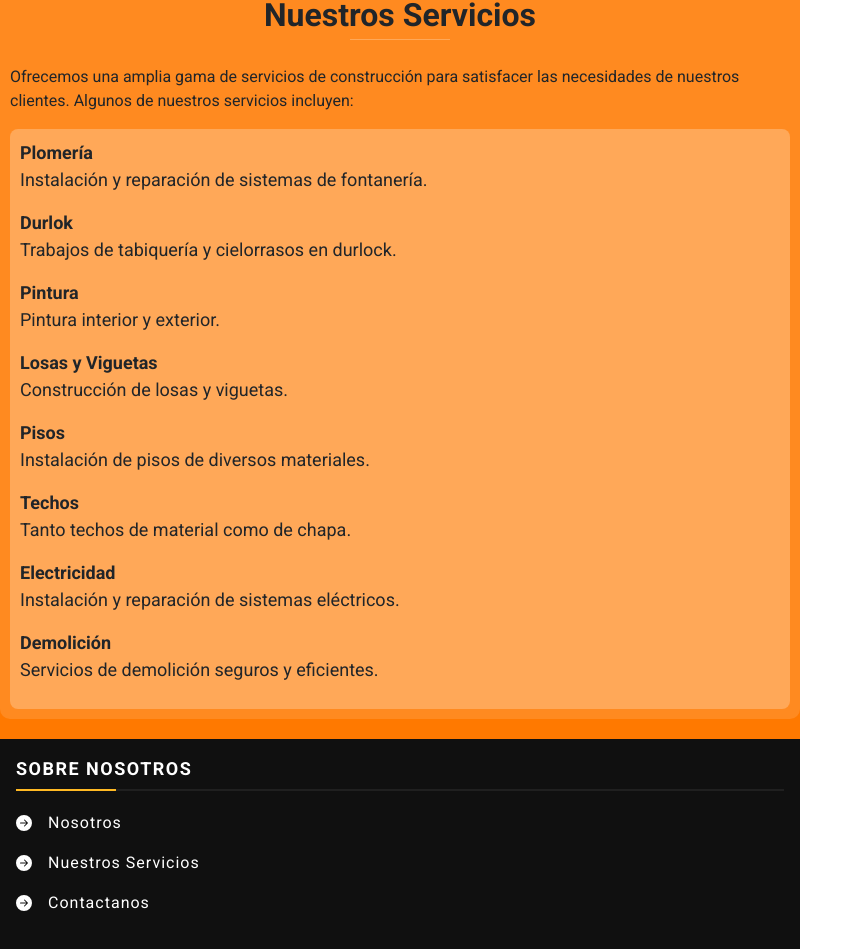
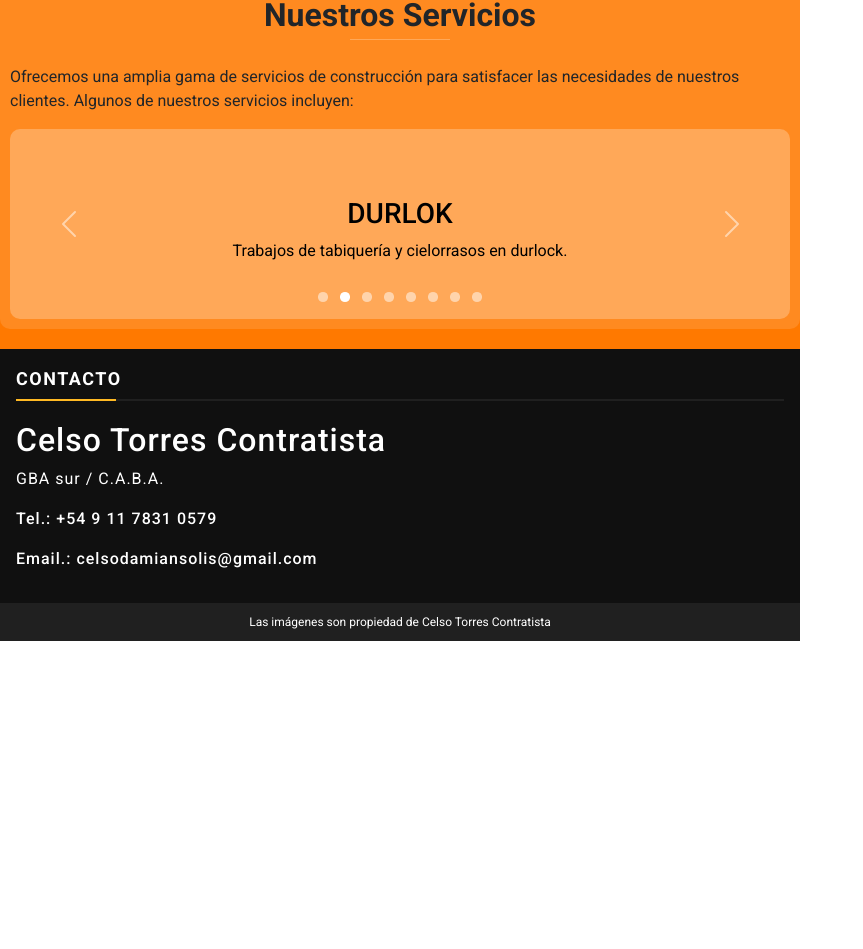
Before and after one commit to DanielQuijano1/celso-constratista, a React (Vite) app: page / in a window 1280 px wide. Shown: the part 1848-2797 px from the top of the page, without its empty margins (0-863 px from the left). After the commit the page ends 2505 px from the top, so only its background shows below. Built offline with nearby package versions, Linux system fonts and the light colour scheme.

Commit message:
end dotted

```diff
--- a/src/App.css
+++ b/src/App.css
@@ -564,10 +564,82 @@
 
 }
 
-.gapGaleria{
+.gapGaleria {
   gap: 20px;
 }
 
-.brightness{
+.brightness {
   filter: brightness(1.1);
 }
+
+.imgCarruselServicios {
+  width: 100%;
+  height: 190px;
+  background-color: var(--colorPrimario2);
+  display: flex;
+  place-content: center;
+  border-radius: 10px;
+  z-index: 1;
+}
+
+.tituloServicios {
+  color: #000;
+  z-index: 1;
+  text-transform: uppercase;
+}
+
+.textoServicios {
+  color: #000;
+  z-index: 1;
+}
+
+.zindex1 {
+  z-index: 1;
+}
+
+.carousel-indicators li {
+  border-top: unset;
+  width: 10px;
+  border-bottom: unset;
+  border: 1px solid transparent;
+  border-left-width: 0;
+  border-right-width: 0;
+  border-radius: 10px;
+  height: 10px;
+  width: 10px;
+}
+
+.carousel-indicators .active {
+  border-top: unset;
+  border-bottom: unset;
+  border: 1px solid transparent;
+  border-left-width: 0;
+  border-right-width: 0;
+  border-radius: 10px;
+  height: 10px;
+  width: 10px;
+}
+
+
+.carousel-indicators:only-child {
+  border-top: unset;
+  border-bottom: unset;
+  border: 1px solid transparent;
+  border-left-width: 0;
+  border-right-width: 0;
+  border-radius: 10px;
+  height: 10px;
+  width: 10px;
+}
+
+.carousel-indicators [data-bs-target] {
+  border-top: unset;
+  width: 10px;
+  border-bottom: unset;
+  border: 1px solid transparent;
+  border-left-width: 0;
+  border-right-width: 0;
+  border-radius: 10px;
+  height: 10px;
+  margin: 0px 6px;
+}
--- a/src/assets/Footer/Footer.jsx
+++ b/src/assets/Footer/Footer.jsx
@@ -6,7 +6,25 @@ function Footer() {
 
             <div className="box_container_footer">
 
-                <div className="marginBottom1em">
+                <h3 className='footer_title'>CONTACTO</h3>
+                <h2> Celso Torres Contratista</h2>
+                <p> GBA sur / C.A.B.A.</p>
+                <p><a href="https://wa.me/+5491178310579" target="blank" className="colorBlanco"> Tel.: +54 9 11 7831 0579</a></p>
+                <p><a href="mailto:celsodamiansolis@gmail.com" target="blank" className="colorBlanco">Email.: celsodamiansolis@gmail.com</a> </p>
+
+            </div>
+
+            <p className="footer_text_image">Las imágenes son propiedad de Celso Torres Contratista</p>
+
+        </>
+    )
+}
+
+export default Footer;
+
+/*
+
+<div className="marginBottom1em">
                     <h3 className='footer_title'>SOBRE NOSOTROS</h3>
                     <p>
                         <svg xmlns="http://www.w3.org/2000/svg" width="16" height="16" fill="currentColor" class="bi bi-arrow-right-circle-fill espaciado1remLeft" viewBox="0 0 16 16">
@@ -25,18 +43,4 @@ function Footer() {
                         Contactanos </p>
                 </div>
 
-                <h3 className='footer_title'>CONTACTO</h3>
-                <h2> Celso Torres Contratista</h2>
-                <p> GBA sur / C.A.B.A.</p>
-                <p><a href="https://wa.me/+5491178310579" target="blank" className="colorBlanco"> Tel.: +54 9 11 7831 0579</a></p>
-                <p><a href="mailto:celsodamiansolis@gmail.com" target="blank" className="colorBlanco">Email.: celsodamiansolis@gmail.com</a> </p>
-
-            </div>
-
-            <p className="footer_text_image">Las imágenes son propiedad de Celso Torres Contratista</p>
-
-        </>
-    )
-}
-
-export default Footer;
+                */
--- a/src/assets/Main/Servicios/Servicios.jsx
+++ b/src/assets/Main/Servicios/Servicios.jsx
@@ -1,3 +1,6 @@
+
+import Carousel from 'react-bootstrap/Carousel';
+
 import "./../../../App.css"
 
 function Servicios() {
@@ -17,15 +20,57 @@ function Servicios() {
                 <h2 className="servicios_title">Nuestros Servicios</h2>
                 <p>Ofrecemos una amplia gama de servicios de construcción para satisfacer las necesidades de nuestros clientes. Algunos de nuestros servicios incluyen: </p>
 
-                <div className="servicos_container">
-                    <p className="service"> <strong>Plomería</strong> <br/> Instalación y reparación de sistemas de fontanería.</p>
-                    <p className="service"> <strong>Durlok</strong> <br/> Trabajos de tabiquería y cielorrasos en durlock.</p>
-                    <p className="service"> <strong>Pintura</strong> <br/> Pintura interior y exterior.</p>
-                    <p className="service"> <strong>Losas y Viguetas</strong> <br/> Construcción de losas y viguetas.</p>
-                    <p className="service"> <strong>Pisos</strong> <br/> Instalación de pisos de diversos materiales.</p>
-                    <p className="service"> <strong>Techos</strong> <br/> Tanto techos de material como de chapa.</p>
-                    <p className="service"> <strong>Electricidad</strong> <br/> Instalación y reparación de sistemas eléctricos.</p>
-                    <p className="service"> <strong>Demolición</strong> <br/> Servicios de demolición seguros y eficientes.</p>
+                <div className="zindex1">
+                    <Carousel fade indicatorLabels={["btn1", "btn2", "btn3", "btn4", "btn5", "btn6", "btn7", "btn8" ]} >
+                        <Carousel.Item interval={3000} className="imgCarruselServicios">
+                            <Carousel.Caption interval={3000} text="plomeria" >
+                                <h3 className='tituloServicios'>Plomería</h3>
+                                <p className='textoServicios'>Instalación y reparación de sistemas de fontanería.</p>
+                            </Carousel.Caption>
+                        </Carousel.Item>
+                        <Carousel.Item interval={3000} className="imgCarruselServicios">
+                            <Carousel.Caption interval={3000}>
+                                <h3 className='tituloServicios'>Durlok</h3>
+                                <p className='textoServicios'>Trabajos de tabiquería y cielorrasos en durlock.</p>
+                            </Carousel.Caption>
+                        </Carousel.Item>
+                        <Carousel.Item interval={3000} className="imgCarruselServicios">
+                            <Carousel.Caption interval={3000}>
+                                <h3 className='tituloServicios'>Pintura</h3>
+                                <p className='textoServicios'>Pintura interior y exterior.</p>
+                            </Carousel.Caption>
+                        </Carousel.Item>
+                        <Carousel.Item interval={3000} className="imgCarruselServicios">
+                            <Carousel.Caption >
+                                <h3 className='tituloServicios'>Losas y Viguetas</h3>
+                                <p className='textoServicios'>Construcción de losas y viguetas.</p>
+                            </Carousel.Caption>
+                        </Carousel.Item>
+                        <Carousel.Item interval={3000} className="imgCarruselServicios">
+                            <Carousel.Caption >
+                                <h3 className='tituloServicios'>Pisos</h3>
+                                <p className='textoServicios'>Instalación de pisos de diversos materiales.</p>
+                            </Carousel.Caption>
+                        </Carousel.Item>
+                        <Carousel.Item interval={3000} className="imgCarruselServicios">
+                            <Carousel.Caption >
+                                <h3 className='tituloServicios'>Techos</h3>
+                                <p className='textoServicios'>Tanto techos de material como de chapa.</p>
+                            </Carousel.Caption>
+                        </Carousel.Item>
+                        <Carousel.Item interval={3000} className="imgCarruselServicios">
+                            <Carousel.Caption >
+                                <h3 className='tituloServicios'>Electricidad</h3>
+                                <p className='textoServicios'>Instalación y reparación de sistemas eléctricos.</p>
+                            </Carousel.Caption>
+                        </Carousel.Item>
+                        <Carousel.Item interval={3000} className="imgCarruselServicios">
+                            <Carousel.Caption >
+                                <h3 className='tituloServicios'>Demolición</h3>
+                                <p className='textoServicios'>Servicios de demolición seguros y eficientes.</p>
+                            </Carousel.Caption>
+                        </Carousel.Item>
+                    </Carousel>
                 </div>
             </div>
         </>
```
